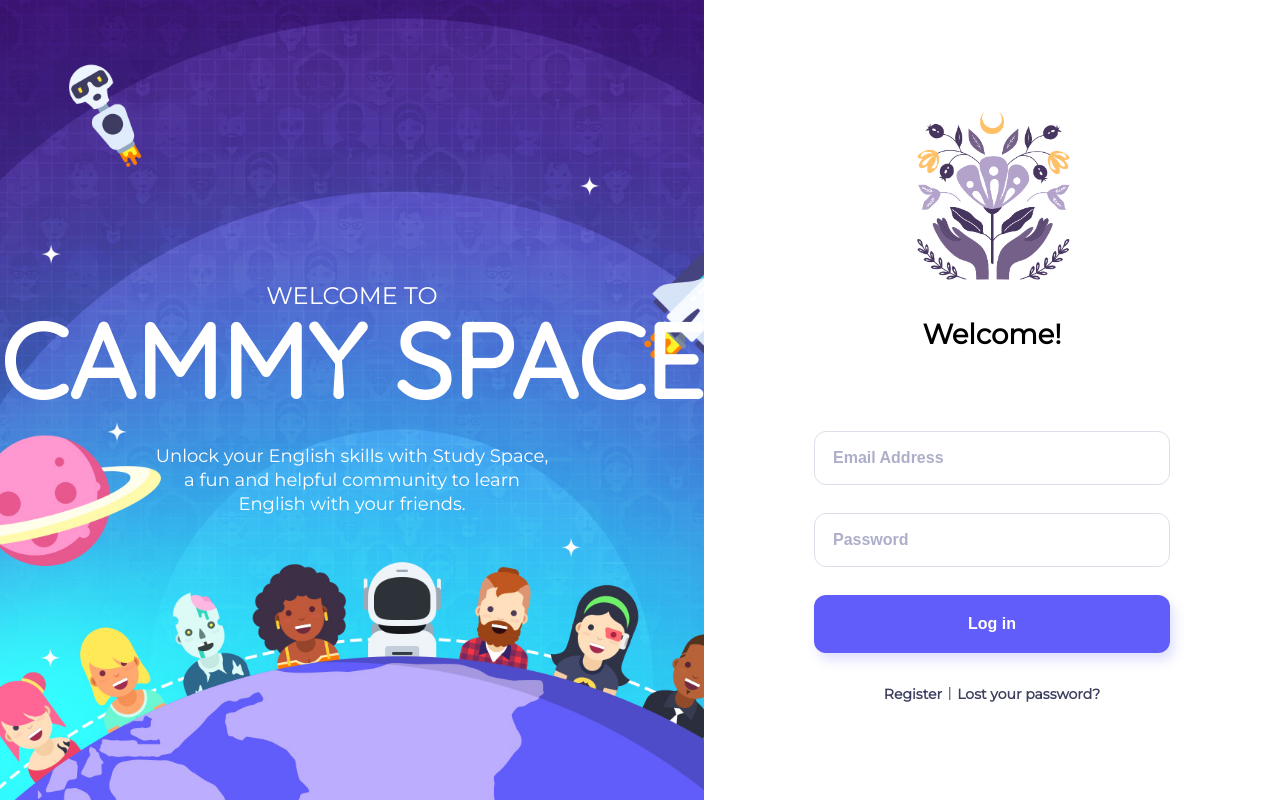
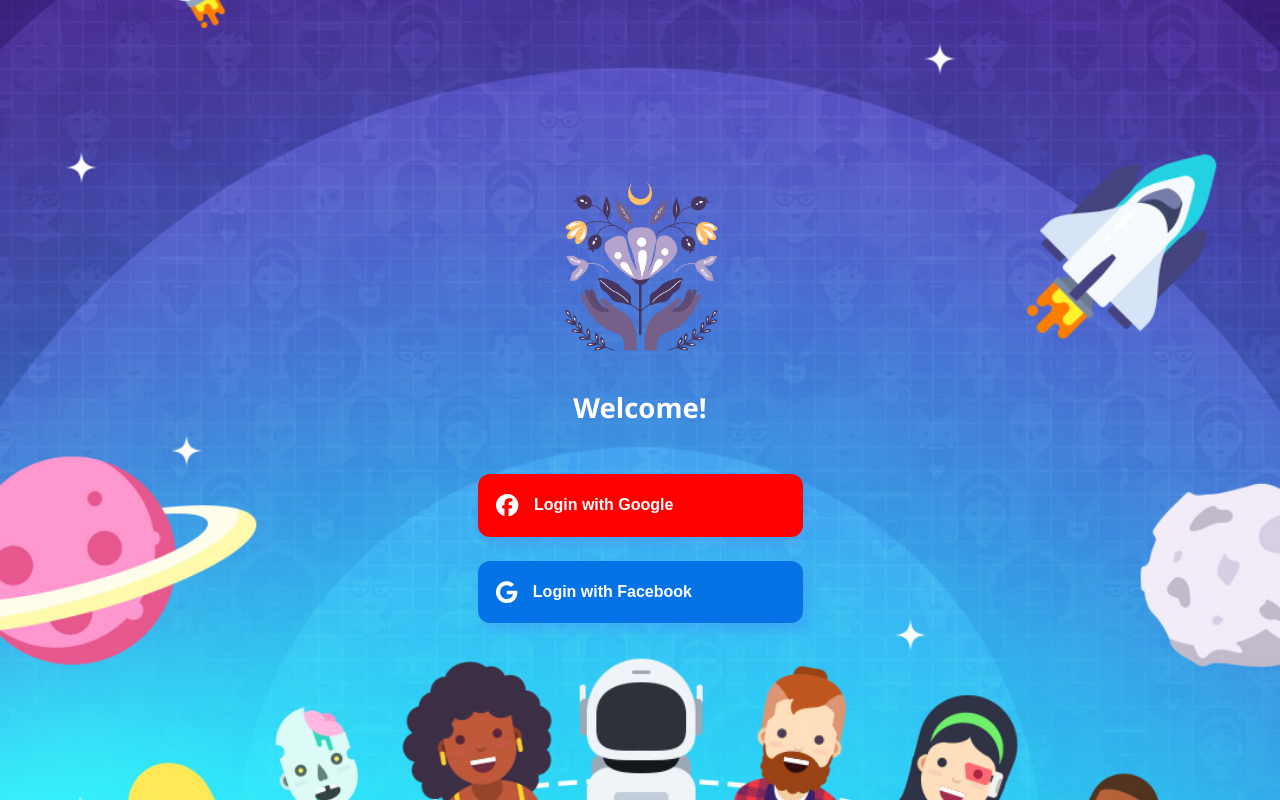
Before and after one commit to khanhhlq/cammy, a React (Create React App) app: page /login in a window 1280 px wide. Built offline with nearby package versions, Linux system fonts and the light colour scheme.

Commit message:
style(*): finish - login page

```diff
--- a/package.json
+++ b/package.json
@@ -5,6 +5,7 @@
   "dependencies": {
     "@fortawesome/fontawesome": "^1.1.8",
     "@fortawesome/fontawesome-svg-core": "^6.1.2",
+    "@fortawesome/free-brands-svg-icons": "^6.1.2",
     "@fortawesome/free-regular-svg-icons": "^6.1.2",
     "@fortawesome/free-solid-svg-icons": "^6.1.2",
     "@fortawesome/react-fontawesome": "^0.2.0",
--- a/src/App.tsx
+++ b/src/App.tsx
@@ -1,5 +1,6 @@
 import React from 'react';
-import { BrowserRouter, Route, Routes } from 'react-router-dom';
+import { BrowserRouter, Route, Routes} from 'react-router-dom';
+import WelcomeScreen from './pages/WelcomeScreen/WelcomeScreen';
 import HomePage from './pages/Home/HomePage';
 import LoginPage from './pages/Login/LoginPage';
 import './App.css';
@@ -9,8 +10,9 @@ const App = () => {
     <div className="App">
       <BrowserRouter>
         <Routes>
-          <Route path='/' element={<HomePage />} />
-          <Route path='/login' element={<LoginPage />} />
+          <Route path='/' element={<WelcomeScreen />} />
+          <Route path='login' element={<LoginPage />} />
+
         </Routes>
       </BrowserRouter>
     </div>
--- a/src/pages/Home/HomePage.tsx
+++ b/src/pages/Home/HomePage.tsx
@@ -2,7 +2,7 @@ import React, { useState } from 'react'
 import { FontAwesomeIcon } from '@fortawesome/react-fontawesome'
 import { faVolumeUp, faVolumeMute } from '@fortawesome/free-solid-svg-icons'
 import { Link } from 'react-router-dom'
-import './HomePage.css'
+
 
 const HomePage = () => {
   const [muted, setMuted] = useState(false)
@@ -11,7 +11,7 @@ const HomePage = () => {
 
   return (
     <div className='home'>
-      <video autoPlay={true} muted={muted} loop={true} controls={false} className="videoBackground">
+      <video autoPlay={true} muted={true} loop={true} controls={false} className="videoBackground">
           <source src={require('../../assets/video/tokyo.mp4')} type='video/mp4' />
       </video>
       <div className='home-content'>
@@ -19,7 +19,7 @@ const HomePage = () => {
           <h1 className='title'>CAMMY</h1>
           <p className='sub-title'>enjoy with us</p>
           <div className="home-content-button">
-            <Link to='/login'>
+            <Link to='login'>
               <button className='btn-1'>join study room</button>
             </Link>
             <button className='btn-2'>explore study space</button>
--- a/src/pages/Login/LoginPage.css
+++ b/src/pages/Login/LoginPage.css
@@ -11,6 +11,7 @@
     align-items: center;
     justify-content: center;
     background-image: url(../../assets/images/backgroundLogin.jpg);
+    background-position: center;
     background-size: cover;
     background-repeat: no-repeat;
     object-fit: cover;
@@ -21,7 +22,7 @@
 
 .login-header h4{
     font-size: 1.5rem;
-    font-weight: 500;
+    font-weight: 600;
     line-height: 1em;
     font-family: Montserrat, sans-serif;
     text-transform: uppercase;
@@ -39,7 +40,7 @@
     width: 400px;
     margin: 32px auto 0;
     font-size: 1.125rem;
-    font-weight: 500;
+    font-weight: 600;
     font-family: Montserrat, sans-serif;
     text-align: center;
     line-height: 1.3333333333em;
@@ -60,84 +61,70 @@
     margin-bottom: 24px;
 }
 
-.login-main h4{
+.login-main h5{
     font-size: 1.725rem;
-    font-weight: bold;
-    font-family: Montserrat, Arial, Helvetica, sans-serif;
+    font-weight: 700;
+    font-family: 'Segoe UI', Tahoma, Geneva, Verdana, sans-serif;
     text-transform: capitalize;
-}
-
-.login-main form{
-    display: flex;
-    flex-direction: column;
-    margin: 80px 148.250px 0 148.250px;
-    padding: 0;
-    width: 356px;
+    margin-bottom: 32px;
+    color: #3e3f5e;
 }
 
 .login-main .btn{
+    display: flex;
+    align-items: center;
     box-shadow: 4px 7px 12px 0 rgba(97,93,250, .2);
-    background-color: #615dfa;
     border-color: #00000000;
+    text-align: left;
     color: white;
-    padding: 18px 0;
+    padding: 18px 0 18px 16px;
+    margin: 16px 0 8px 0;
     border-radius: 12px;
-    font-size: 1rem;
+    font-size: 1.4rem;
     font-weight: 700;
     transition: background-color .2s ease-in-out;
     cursor: pointer;
+    width: 325px;
 }
 
-.login-main .btn:hover{
-    background-color: #5753e4;
+.login-main .btn span{
+    padding-left: 16px;
+    font-size: 1rem;
 }
 
-.login-main form input{
-    height: 54px;
-    padding: 0 18px;
-    border-radius: 12px;
-    font-size: 1rem;
-    font-weight: 700;
-    margin: 0 0 28px 0;
-    border: 1px solid #dedeea;
-    color: #3e3f5e;
+.login-main .btn-google{
+    background-color: #f00;
 }
 
-.login-main form input:focus{
-    border: 1px solid #615dfa;
-    outline: none;
+.login-main .btn-google:hover{
+    background-color: #e74c3c;
 }
 
-.login-main form input::placeholder {
-    color: #adafca;
+.login-main .btn-facebook{
+    background-color: #0572e6;
 }
 
-.login-main form input::-ms-input-placeholder {
-    color: #adafca;
+.login-main .btn-facebook:hover{
+    background-color: #2986e2;
 }
 
-.login-main form input::-ms-input-placeholder {
-    color: #adafca;
+@media only screen and (max-width: 1350px){
+    .login-header{
+        display: none;
+    }
+
+    .login-main{
+        background-image: url(../../assets/images/backgroundLogin.jpg);
+        background-size: cover;
+        background-position: center;
+        background-repeat: no-repeat;
+        object-fit: cover;
+        margin: auto auto;
+        height: 100vh;
+        width: 100%;
+    }
+
+    .login-main h5{
+        color: white;
+    }
 }
-
-.login-main .nav{
-    display: flex;
-    color: #3e3f5e;
-    margin: 32px auto 0;
-    font-size: 0.875rem;
-    font-weight: 700;
-}
-
-.login-main .nav p{
-    font-family: Montserrat, Arial, Helvetica, sans-serif;
-    cursor: pointer;
-    transition: color .2s ease-in-out;
-}
-
-.login-main .nav p:hover{
-    color: #23d2e2;
-}
-
-.login-main .nav span{
-    padding: 0 6px;
-}
--- a/src/pages/Login/LoginPage.tsx
+++ b/src/pages/Login/LoginPage.tsx
@@ -1,8 +1,10 @@
 import React from "react";
+import { FontAwesomeIcon } from '@fortawesome/react-fontawesome'
+import { faFacebook, faGoogle } from '@fortawesome/free-brands-svg-icons'
 import './LoginPage.css';
 
+
 const LoginPage = () => {
-
     return(
         <div className="login">
             <div className="login-header">
@@ -12,24 +14,15 @@ const LoginPage = () => {
             </div>
             <div className="login-main">
                 <img className="logo" src={require('../../assets/images/logo.png')} alt="cammy" />
-                <h4>welcome!</h4>
-                <form>
-                    <input
-                        type="text"
-                        placeholder="Email Address"
-                    />
-                    <input
-                        type="password"
-                        placeholder="Password"
-                    />
-                    <button className="btn btn-login">Log in</button>
-                    {/* <button className="btn btn-google">Google</button> */}
-                </form>
-                <p className="nav">
-                    <p>Register</p>
-                    <span>|</span>
-                    <p>Lost your password?</p>
-                </p>
+                <h5>welcome!</h5>
+                <button className="btn btn-google">
+                    <FontAwesomeIcon icon={faFacebook} />
+                    <span>Login with Google</span>
+                </button>
+                <button className="btn btn-facebook">
+                    <FontAwesomeIcon icon={faGoogle} />
+                    <span>Login with Facebook</span>
+                </button>
             </div>
         </div>
     )
--- /dev/null
+++ b/src/pages/WelcomeScreen/WelcomeScreen.tsx
@@ -0,0 +1,52 @@
+import React, { useState } from 'react'
+import { FontAwesomeIcon } from '@fortawesome/react-fontawesome'
+import { faVolumeUp, faVolumeMute } from '@fortawesome/free-solid-svg-icons'
+import { Link } from 'react-router-dom'
+import './WelcomeScreen.css'
+
+const WelcomeScreen = () => {
+    const [muted, setMuted] = useState(false)
+    const [displayVolumePlaying, setDisplayVolumePlaying] = useState("none")
+    const [displayVolumeMuted, setDisplayVolumeMuted] = useState("block")
+
+    return (
+        <div className='home'>
+            <video autoPlay={true} muted={true} loop={true} controls={false} className="videoBackground">
+                <source src={require('../../assets/video/tokyo.mp4')} type='video/mp4' />
+            </video>
+            <div className='home-content'>
+                <p className='sub-title'>welcome to</p>
+                <h1 className='title'>CAMMY</h1>
+                <p className='sub-title'>enjoy with us</p>
+                <div className="home-content-button">
+                <Link to='login'>
+                    <button className='btn-1'>join study room</button>
+                </Link>
+                <button className='btn-2'>explore study space</button>
+                </div>
+                <FontAwesomeIcon
+                    icon={faVolumeUp}
+                    className="volume volume-playing"
+                    onClick={() =>{
+                        setMuted(true)
+                        setDisplayVolumeMuted("block")
+                        setDisplayVolumePlaying("none")
+                    }}
+                    style={{ display: displayVolumePlaying }}
+                />
+                <FontAwesomeIcon
+                    icon={faVolumeMute}
+                    className="volume volume-muted"
+                    onClick={() =>{
+                        setMuted(false)
+                        setDisplayVolumePlaying("block")
+                        setDisplayVolumeMuted("none")
+                    }}
+                    style={{ display: displayVolumeMuted }}
+                />
+            </div>
+        </div>
+    )
+}
+
+export default WelcomeScreen
```
Also changed, not shown: src/pages/ChatRoom/ChatRoom.css (added), src/pages/WelcomeScreen/WelcomeScreen.css (renamed from src/pages/Home/HomePage.css), 2 other files (tests, documents, lock files or other folders).
